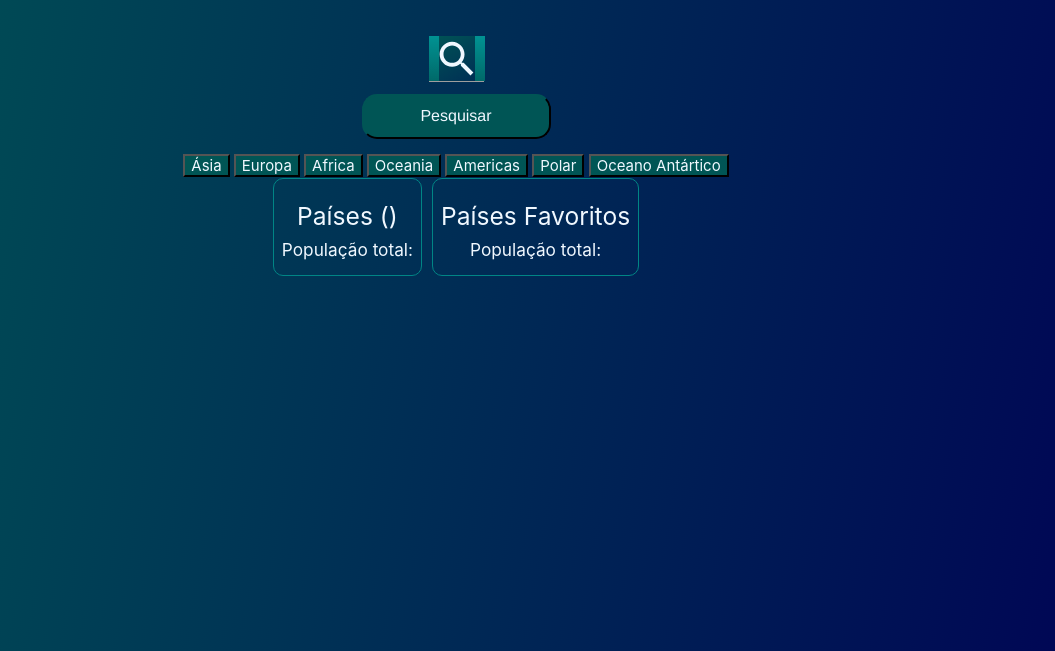
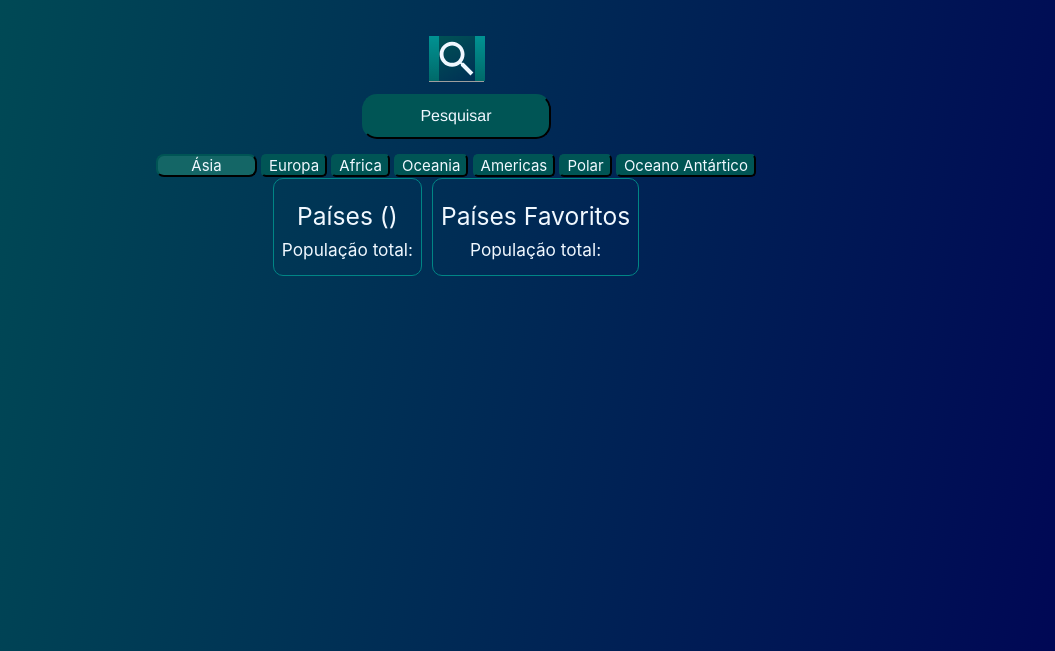
Before and after one commit to GabrielAnjosMagalhaes/DesafioPaises_JavaScript, a plain HTML site: page index.html in a window 1280 px wide. In both pictures the pointer is over the button "Ásia". Shown: the part 149-800 px from the top of the page, without its empty margins (184-1239 px from the left). Drawn offline with nearby package versions, Linux system fonts and the light colour scheme; no server answers.

Commit message:
Otimizando Botões CSS

```diff
--- a/css/styles.css
+++ b/css/styles.css
@@ -8,8 +8,24 @@ body {
 
 .continente{
   background-color: #005555;
+  border-color: #005555 ;
+  transition: 0.5s ease all;
   color: aliceblue;
+  min-width: 3%;
+  min-height: 3%;
+  border-radius: 5px;
 }
+
+.continente:hover{
+  background-color: #146666 ;
+  min-width: 8%;
+  min-height:8%;
+  border-radius: 8px;
+  cursor: pointer;
+}
+
+
+
 .pesquisar{
   font-family: 'Franklin Gothic Medium', 'Arial Narrow', Arial, sans-serif;
   font-size: medium;
@@ -20,6 +36,7 @@ body {
   border-radius: 15px;
   width: 15%;
   min-height: 45px;
+  min-width: 150px;
   margin-bottom: 15px;
   margin-top: 8px;
   transition: .5s ease all;
@@ -28,6 +45,7 @@ body {
 .pesquisar:hover{
   background-color: #146666;
     border-radius: 5px;
+    cursor: pointer;
 }
 
 
```
